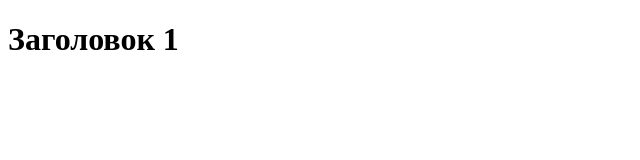
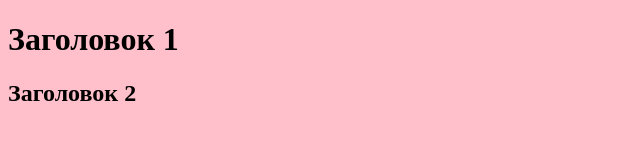
Before and after one commit to vitaliygalata1986/test, a plain HTML site: page index.html in a window 1280 px wide. Shown: the whole page, without its empty margins (0-640 px from the left). Drawn offline with Linux system fonts and the light colour scheme.

Commit message:
Заголовок h2 + bg
Заголовок h2 + bg

```diff
--- a/index.html
+++ b/index.html
@@ -7,5 +7,6 @@
 </head>
 <body>
 <h1>Заголовок 1</h1>
+<h2>Заголовок 2</h2>
 </body>
 </html>
--- a/style.css
+++ b/style.css
@@ -0,0 +1,3 @@
+body{
+    background-color: pink;
+}
```
